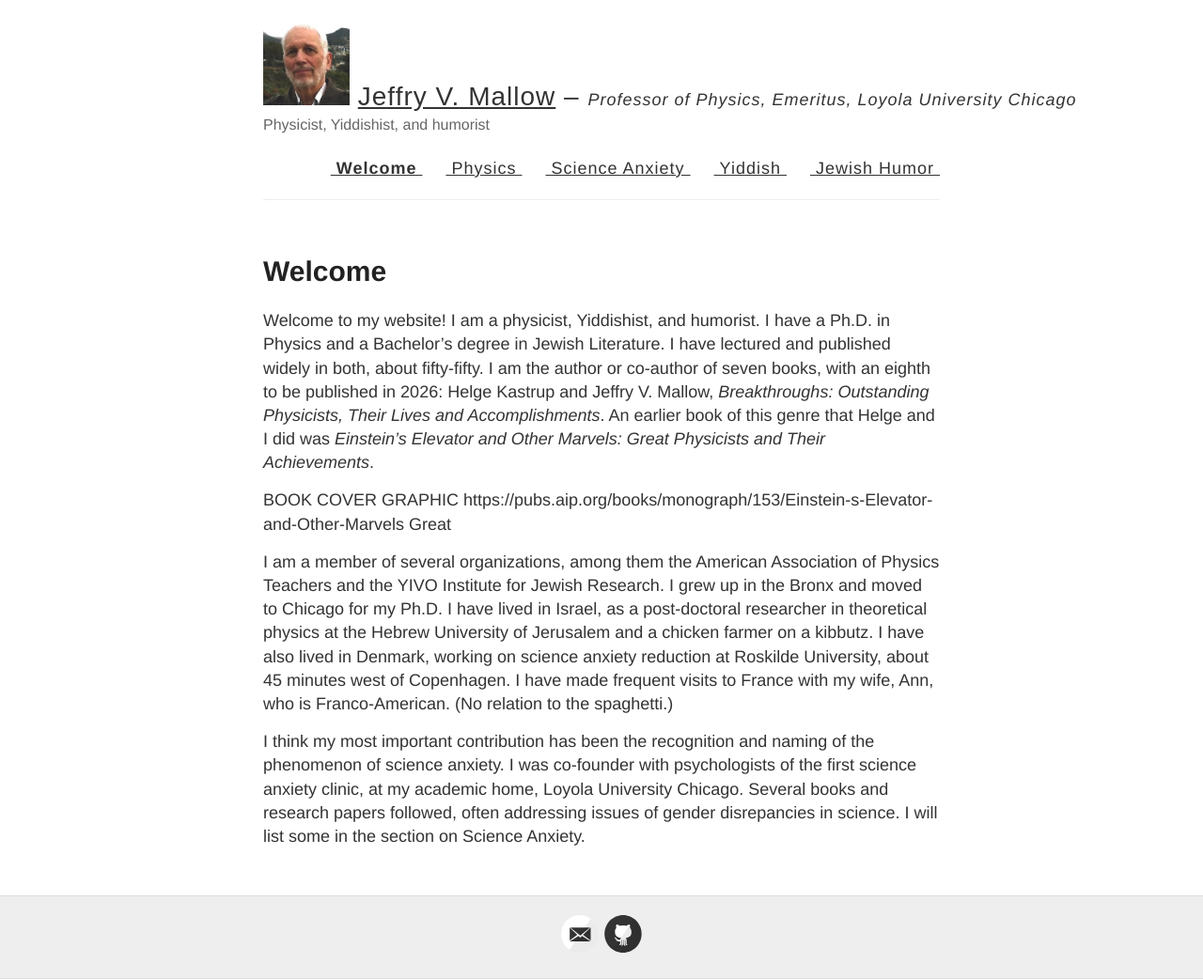
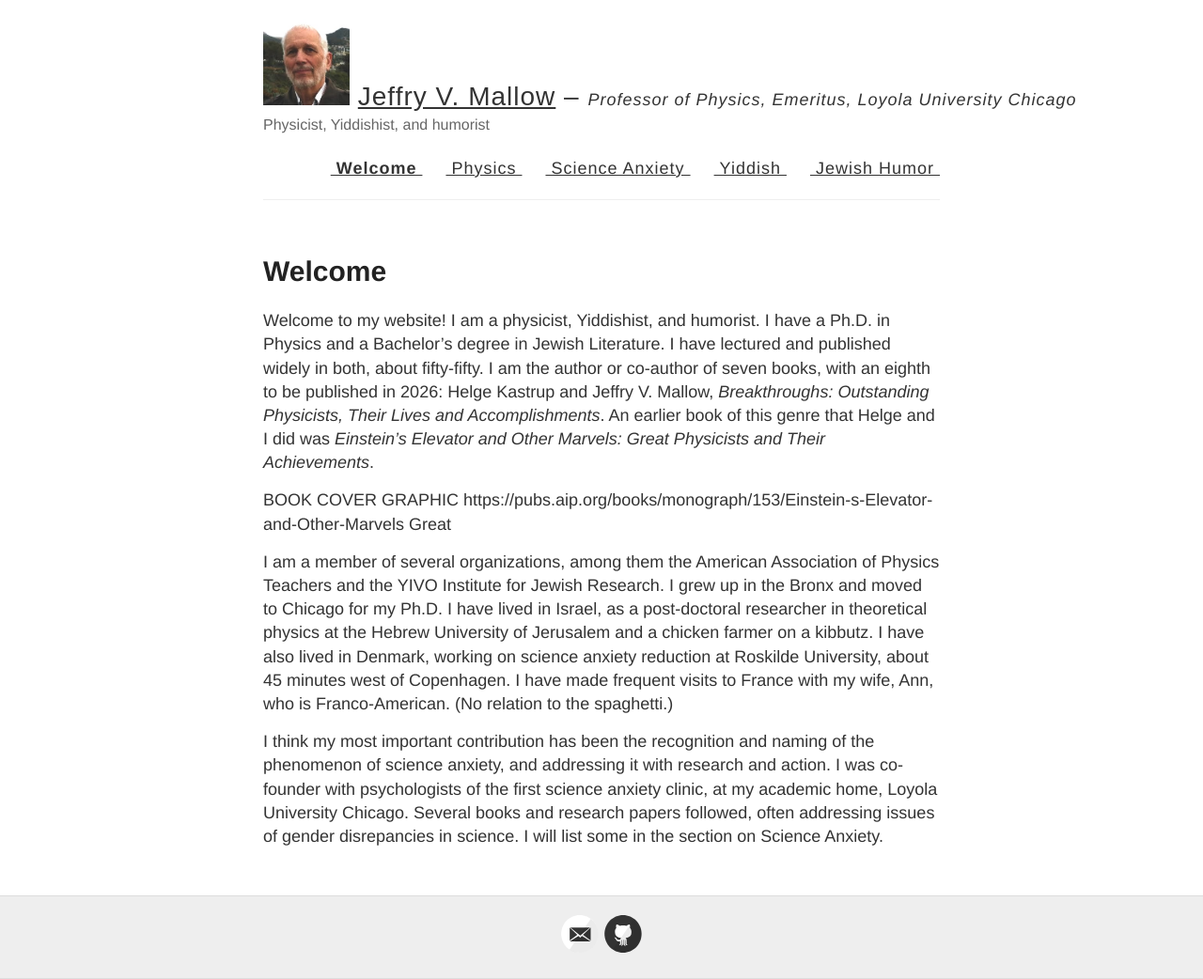
Before and after one commit to jvmallow/jvmallow.github.io, a Jekyll site: the page built from welcome.md, in a window 1280 px wide. Shown: the whole page at 94% size. Built offline with Jekyll 4.4.1, drawn with Linux system fonts in a browser that asks for light colours.

Commit message:
Update welcome.md

```diff
--- a/welcome.md
+++ b/welcome.md
@@ -13,4 +13,4 @@ BOOK COVER GRAPHIC https://pubs.aip.org/books/monograph/153/Einstein-s-Elevator-
 
 I am a member of several organizations, among them the American Association of Physics Teachers and the YIVO Institute for Jewish Research. I grew up in the Bronx and moved to Chicago for my Ph.D. I have lived in Israel, as a post-doctoral researcher in theoretical physics at the Hebrew University of Jerusalem and a chicken farmer on a kibbutz. I have also lived in Denmark, working on science anxiety reduction at Roskilde University, about 45 minutes west of Copenhagen. I have made frequent visits to France with my wife, Ann, who is Franco-American. (No relation to the spaghetti.)
 
-I think my most important contribution has been the recognition and naming of the phenomenon of science anxiety. I was co-founder with psychologists of the first science anxiety clinic, at my academic home, Loyola University Chicago.  Several books and research papers followed, often addressing issues of gender disrepancies in science.  I will list some in the section on Science Anxiety.
+I think my most important contribution has been the recognition and naming of the phenomenon of science anxiety, and addressing it with research and action. I was co-founder with psychologists of the first science anxiety clinic, at my academic home, Loyola University Chicago.  Several books and research papers followed, often addressing issues of gender disrepancies in science.  I will list some in the section on Science Anxiety.
```
